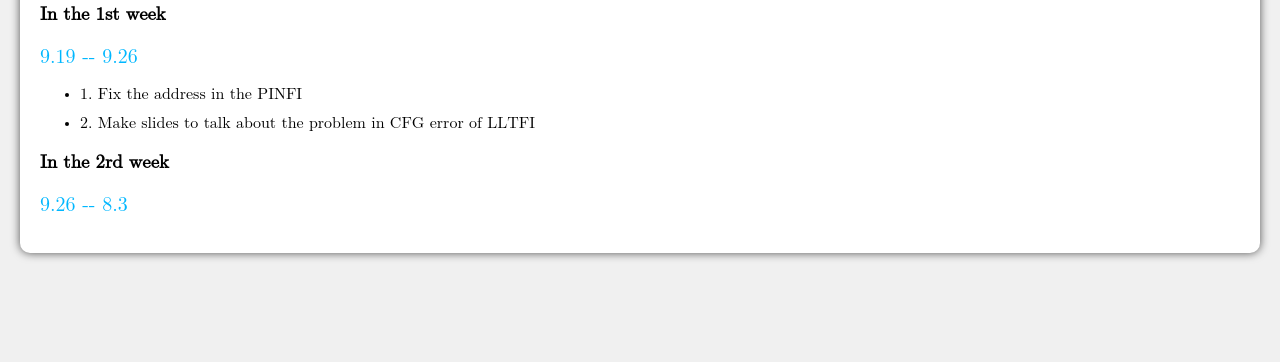
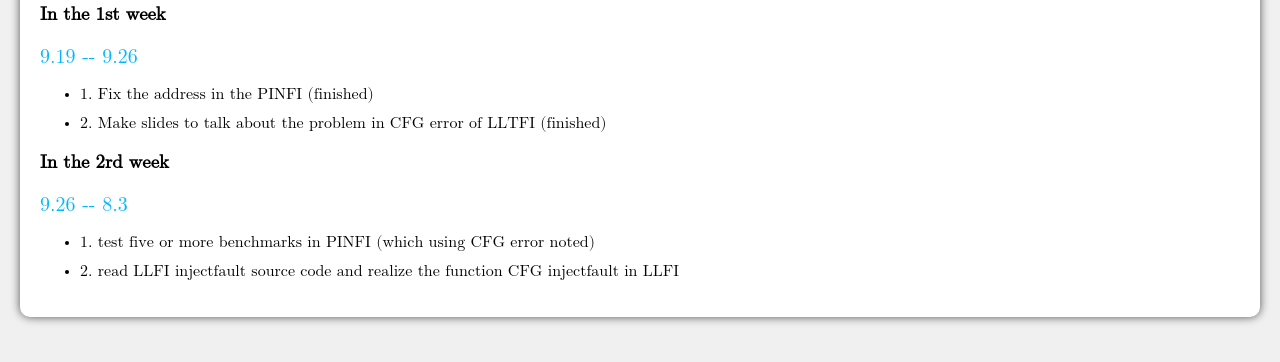
Before and after one commit to yaoyunzhou/yaoyunzhou.github.io, a plain HTML site: page files/process.html in a window 1280 px wide. Shown: the part 118-480 px from the top of the page. Drawn offline with Linux system fonts and the light colour scheme.

Commit message:
compiler

```diff
--- a/files/process.html
+++ b/files/process.html
@@ -48,14 +48,14 @@
         <h3>In the 1st week</h3>
         <p>9.19 -- 9.26</p>
         <ul class="task-list">
-            <li class="task-item">1. Fix the address in the PINFI </li>
-            <li class="task-item">2. Make slides to talk about the problem in CFG error of LLTFI </li>
+            <li class="task-item">1. Fix the address in the PINFI (finished)</li>
+            <li class="task-item">2. Make slides to talk about the problem in CFG error of LLTFI (finished)</li>
         </ul>
         <h3>In the 2rd week</h3>
         <p>9.26 -- 8.3 </p>
         <ul class="task-list">
-            <!-- <li class="task-item">1. Fix the address in the PINFI<>
-            <li class="task-item">2. Make slides to talk about the problem in CFG error of LLTFI<> -->
+            <li class="task-item">1. test five or more benchmarks in PINFI (which using CFG error noted)</li>
+            <li class="task-item">2. read LLFI injectfault source code and realize the function CFG injectfault in LLFI</li>
         </ul>
     </div>
 </body>
```
